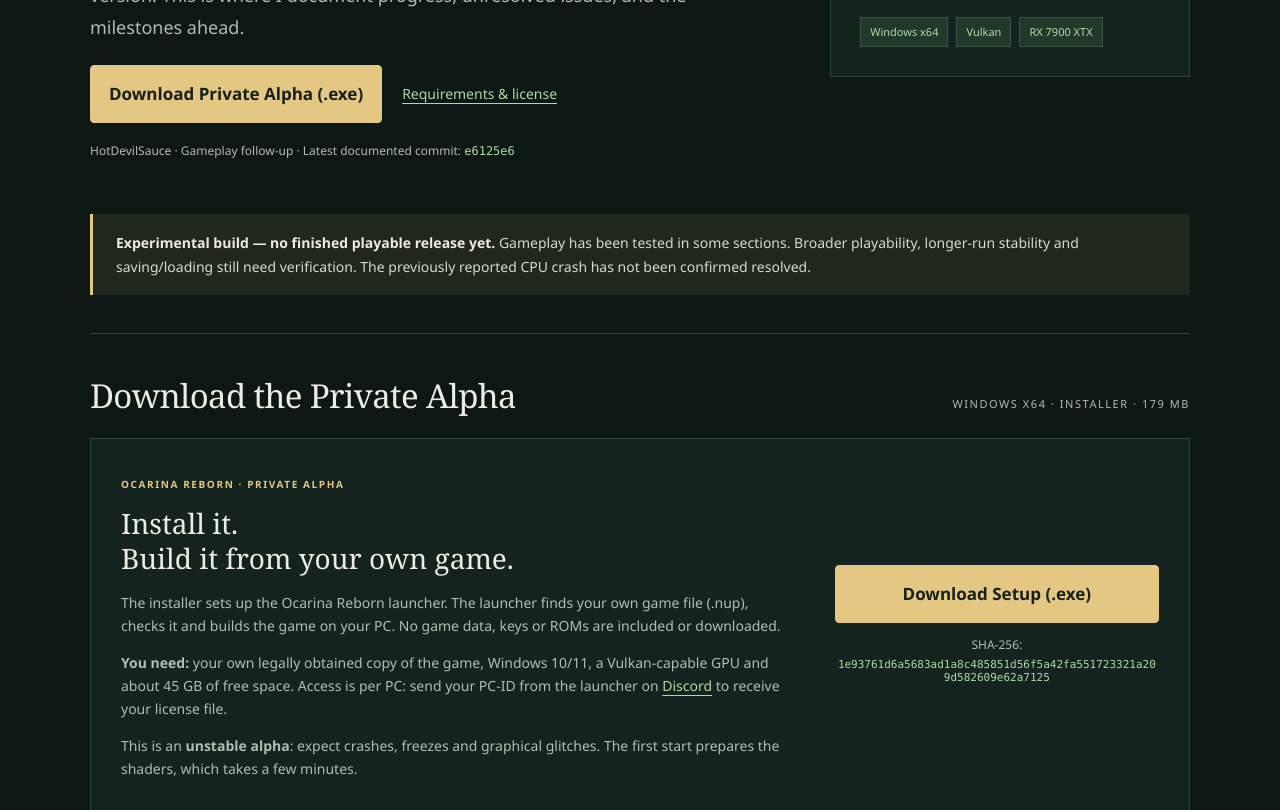
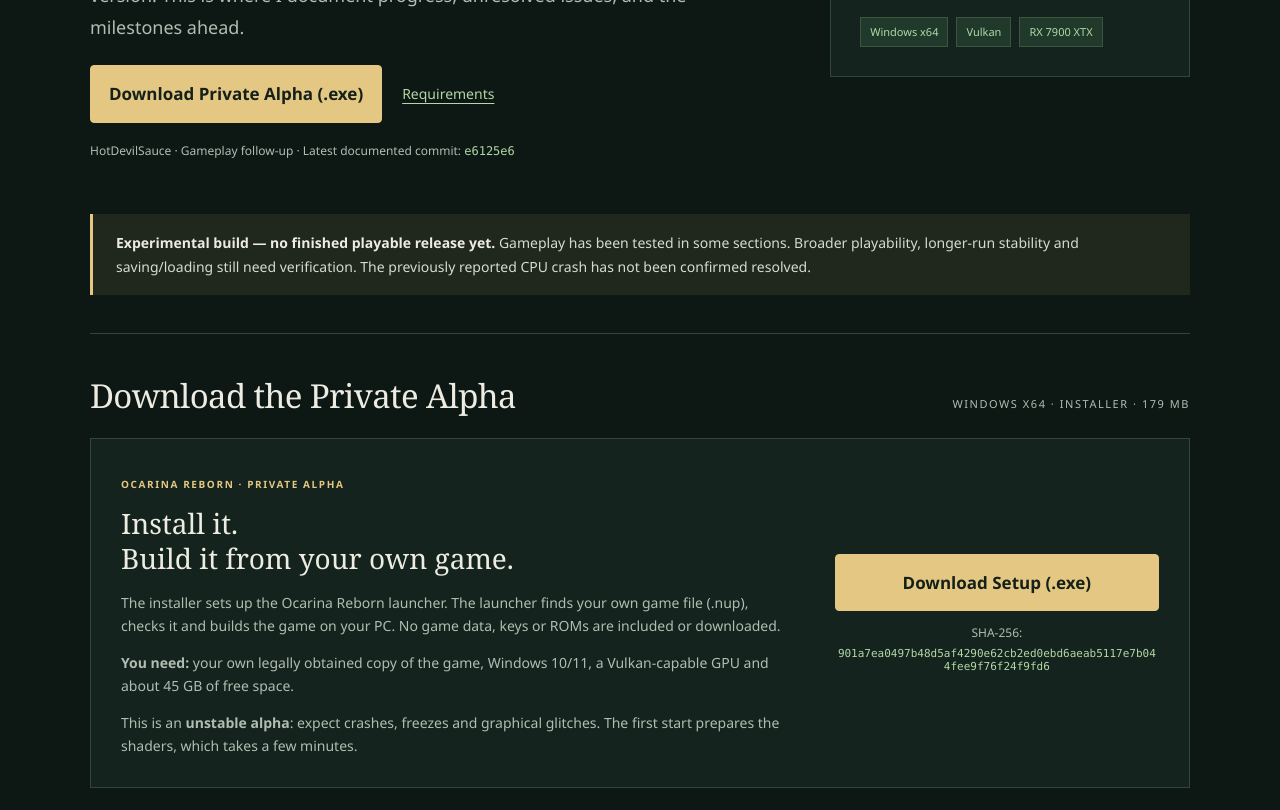
Before and after one commit to ocarina-pc-native-build/ocarina-pc-native-build.github.io, a plain HTML site: page index.html in a window 1280 px wide. Shown: the part 1184-1994 px from the top of the page. Drawn offline with Linux system fonts and the light colour scheme.

Commit message:
Drop the license step: the alpha installer needs no PC-ID
Co-Authored-By: Claude Opus 5.5 <noreply@anthropic.com>

```diff
--- a/index.html
+++ b/index.html
@@ -28,9 +28,9 @@ section.featured-gameplay{border-top:0;padding-top:0}.featured-gameplay .develop
 
 
 <figure class="project-artwork"><img src="ocarina-reborn-artwork.jpg" width="1672" height="941" alt="Ocarina Reborn title artwork: a glowing blue ocarina above a red carpet in a cathedral hall"><figcaption>Project artwork · Unofficial community project</figcaption></figure>
-<div class="hero"><div><p class="eyebrow"><span class="statusdot"></span>Experimental · In development</p><h1>Ocarina Reborn.<br><em>On the road<br>to Windows.</em></h1><p class="lead">I’m working on a native Windows x64 recompilation of the Switch 2 version. This is where I document progress, unresolved issues, and the milestones ahead.</p><p class="hero-download"><a class="coffee-link download-link" href="https://github.com/ocarina-pc-native-build/ocarina-pc-native-build.github.io/releases/download/v0.0.1-alpha/Ocarina-Reborn-Alpha-Setup.exe" download>Download Private Alpha (.exe)</a><a class="hero-more" href="#download">Requirements &amp; license</a></p><p class="meta">HotDevilSauce · Gameplay follow-up · Latest documented commit: <code>e6125e6</code></p></div><aside class="heroaside" aria-label="Current milestone"><span class="label">Current milestone</span><h2>Gameplay<br>is running.</h2><p>Actual gameplay has been tested beyond the menus and runs smoothly overall in the tested sections. Flickering, overexposure and other rendering errors remain.</p><div class="tags"><span class="tag">Windows x64</span><span class="tag">Vulkan</span><span class="tag">RX 7900 XTX</span></div></aside></div>
+<div class="hero"><div><p class="eyebrow"><span class="statusdot"></span>Experimental · In development</p><h1>Ocarina Reborn.<br><em>On the road<br>to Windows.</em></h1><p class="lead">I’m working on a native Windows x64 recompilation of the Switch 2 version. This is where I document progress, unresolved issues, and the milestones ahead.</p><p class="hero-download"><a class="coffee-link download-link" href="https://github.com/ocarina-pc-native-build/ocarina-pc-native-build.github.io/releases/download/v0.0.1-alpha/Ocarina-Reborn-Alpha-Setup.exe" download>Download Private Alpha (.exe)</a><a class="hero-more" href="#download">Requirements</a></p><p class="meta">HotDevilSauce · Gameplay follow-up · Latest documented commit: <code>e6125e6</code></p></div><aside class="heroaside" aria-label="Current milestone"><span class="label">Current milestone</span><h2>Gameplay<br>is running.</h2><p>Actual gameplay has been tested beyond the menus and runs smoothly overall in the tested sections. Flickering, overexposure and other rendering errors remain.</p><div class="tags"><span class="tag">Windows x64</span><span class="tag">Vulkan</span><span class="tag">RX 7900 XTX</span></div></aside></div>
 <div class="notice"><strong>Experimental build — no finished playable release yet.</strong> Gameplay has been tested in some sections. Broader playability, longer-run stability and saving/loading still need verification. The previously reported CPU crash has not been confirmed resolved.</div>
-<section class="block" id="download"><div class="sectionhead"><h2>Download the Private Alpha</h2><span>Windows x64 · Installer · 179 MB</span></div><div class="support"><div><span class="label">Ocarina Reborn · Private Alpha</span><h3>Install it.<br>Build it from your own game.</h3><p>The installer sets up the Ocarina Reborn launcher. The launcher finds your own game file (.nup), checks it and builds the game on your PC. No game data, keys or ROMs are included or downloaded.</p><p><strong>You need:</strong> your own legally obtained copy of the game, Windows 10/11, a Vulkan-capable GPU and about 45 GB of free space. Access is per PC: send your PC-ID from the launcher on <a href="https://discord.gg/vDPAcc6JnY">Discord</a> to receive your license file.</p><p>This is an <strong>unstable alpha</strong>: expect crashes, freezes and graphical glitches. The first start prepares the shaders, which takes a few minutes.</p></div><div class="support-action"><a class="coffee-link download-link" href="https://github.com/ocarina-pc-native-build/ocarina-pc-native-build.github.io/releases/download/v0.0.1-alpha/Ocarina-Reborn-Alpha-Setup.exe" download>Download Setup (.exe)</a><p>SHA-256: <code class="sha">1e93761d6a5683ad1a8c485851d56f5a42fa551723321a209d582609e62a7125</code></p></div></div></section>
+<section class="block" id="download"><div class="sectionhead"><h2>Download the Private Alpha</h2><span>Windows x64 · Installer · 179 MB</span></div><div class="support"><div><span class="label">Ocarina Reborn · Private Alpha</span><h3>Install it.<br>Build it from your own game.</h3><p>The installer sets up the Ocarina Reborn launcher. The launcher finds your own game file (.nup), checks it and builds the game on your PC. No game data, keys or ROMs are included or downloaded.</p><p><strong>You need:</strong> your own legally obtained copy of the game, Windows 10/11, a Vulkan-capable GPU and about 45 GB of free space.</p><p>This is an <strong>unstable alpha</strong>: expect crashes, freezes and graphical glitches. The first start prepares the shaders, which takes a few minutes.</p></div><div class="support-action"><a class="coffee-link download-link" href="https://github.com/ocarina-pc-native-build/ocarina-pc-native-build.github.io/releases/download/v0.0.1-alpha/Ocarina-Reborn-Alpha-Setup.exe" download>Download Setup (.exe)</a><p>SHA-256: <code class="sha">901a7ea0497b48d5af4290e62cb2ed0ebd6aeab5117e7b044fee9f76f24f9fd6</code></p></div></div></section>
 <section class="block featured-gameplay" id="gameplay"><div class="sectionhead"><h2>Gameplay Update 02</h2><span>New gameplay footage · 2:36</span></div><div class="bodytext"><p>Here is a new gameplay recording. <strong>Since the last update I fixed a frame-rate problem in the forest scenes, so the tested sections now run at close to 60 fps.</strong></p></div><video class="development-video" controls playsinline preload="metadata" poster="gameplay-02-poster.jpg" width="1920" height="1080" aria-label="Gameplay Update 02, full recording with audio"><source src="gameplay-02.mp4" type="video/mp4">Your browser does not support embedded video. <a href="gameplay-02.mp4">Watch the gameplay video</a>.</video><div class="bodytext"><p>There are still graphical glitches and rendering errors, and I’m continuing to work on them.</p></div><p class="media-note">Full gameplay recording · 2 minutes 36 seconds · 1080p60 · <a href="gameplay-02.mp4">Open MP4 video</a></p></section>
 
 <div class="metrics" aria-label="Reported results from Development Update 01"><div class="metric"><span class="label">Vulkan errors</span><strong class="num">0</strong><p>In the tested menu/options path.</p></div><div class="metric"><span class="label">Shader error reports</span><strong class="num">111 <small>down from 464</small></strong><p>Latest recorded shader error reports.</p></div><div class="metric"><span class="label">GPU checks passed</span><strong class="num">245</strong><p>Reported in the latest local test results.</p></div></div>
```
